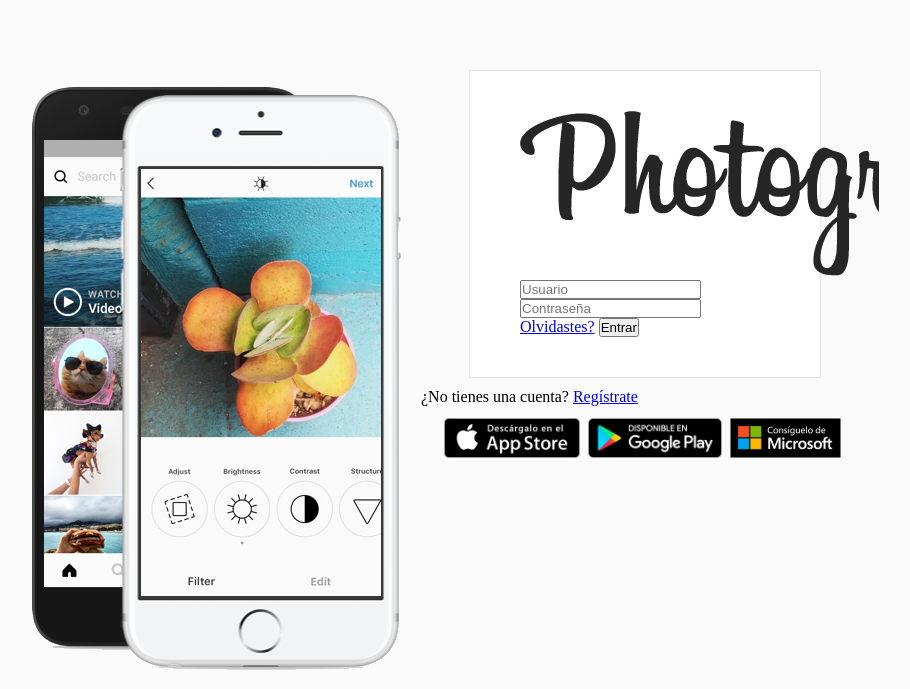
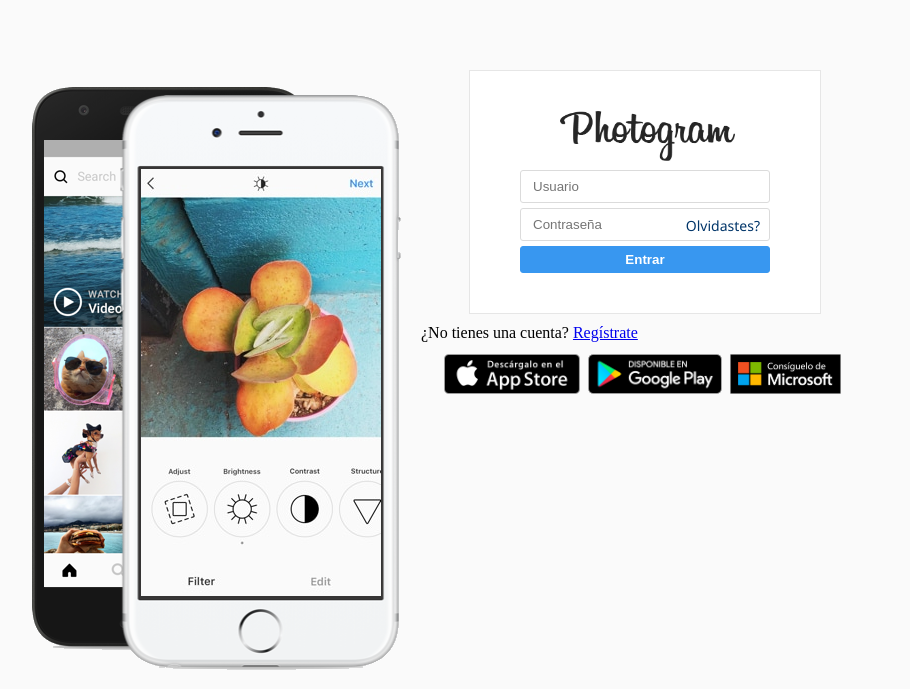
Before and after one commit to tare97/photogram, a PHP site: page / in a window 1280 px wide. Shown: the top 689 px of the page, without its empty margins (219-1129 px from the left). Run offline with PHP 8.4, Linux system fonts and the light colour scheme.

Commit message:
The principal page (css elements).

```diff
--- a/css/style.css
+++ b/css/style.css
@@ -64,6 +64,90 @@ body{
             padding: 40px 50px;
         }
 
+            /* LOGO */
+            .header{
+                /*borde*/
+                border: 0px solid #000;
+                /*margen inferior*/
+                margin-bottom: 5px;
+            }
+
+                /* LOGO OF IMAGEN */
+                .header img {
+                    /*altura*/
+                    height: 50px;
+                    /*anchura*/
+                    width: 175px;
+                    /*margen automatico*/
+                    margin: auto;
+                    /*posición relativa*/
+                    position: relative;
+                    /*derecha*/
+                    left: 40px;
+                }
+
+            /* INPUTS OF TEXT AND PASSWORD */
+            .input{
+                /*anchura*/
+                width: 100%;
+                /*margen inferior*/
+                margin-bottom: 5px;
+                /*relleno*/
+                padding: 8px 12px;
+                /*bordes*/
+                border: 1px solid #dbdbdb;
+                /*tamaño de la caja: cajaj con bordes*/
+                box-sizing: border-box;
+                /*tamaño de los bordes*/
+                border-radius: 3px;
+            }
+
+                /*TEXT*/
+                .overlap-text{
+                    /*posición: relativo*/
+                    position: relative;
+                }
+
+                .overlap-text a{
+                    /*posición: absoluto*/
+                    position: absolute;
+                    /*arriba*/
+                    top: 8px;
+                    /*derecha*/
+                    right: 10px;
+                    /*color*/
+                    color: #003569;
+                    /*tamaño de la letra*/
+                    font-size: 14px;
+                    /*decoración del texto*/
+                    text-decoration: none;
+                    /*tipo de letra*/
+                    font-family: 'Segoe UI', monospace;
+                    /*peso de letra*/
+                    font-weight: 400;
+                }
+
+            /*BUTON*/
+            .btn{
+                /*anchura*/
+                width: 100%;
+                /*color de fondo*/
+                background-color: #3897f0;
+                /*bordes*/
+                border: 1px solid #3897f0;
+                /*relleno*/
+                padding: 5px 12px;
+                /*color*/
+                color: #fff;
+                /*peso de la letra*/
+                font-weight: bold;
+                /*cursor: puntero*/
+                cursor: pointer;
+                /*tamaño de los bordes*/
+                border-radius: 3px;
+
+            }
+
 
 
 
--- a/index.php
+++ b/index.php
@@ -32,10 +32,13 @@
                         <form action="" method="post">
                             <!--User-->
                             <input type="text" placeholder="Usuario" class="input" name="usuario" />
-                            <!--Password-->
-                            <input type="password" placeholder="Contraseña" class="input" name="password" />
-                            <!--(olvidar == forget) password or user name-->
-                            <a href="#">Olvidastes?</a>
+                            <!--(overlap = superposición) text-->
+                            <div class="overlap-text">
+                                <!--Password-->
+                                <input type="password" placeholder="Contraseña" class="input" name="password" />
+                                <!--(olvidar == forget) password or user name-->
+                                <a href="#">Olvidastes?</a>
+                            </div>
                             <!--Button for login-->
                             <input type="submit" value="Entrar" class="btn" name="entrar" />
                         </form>
```
